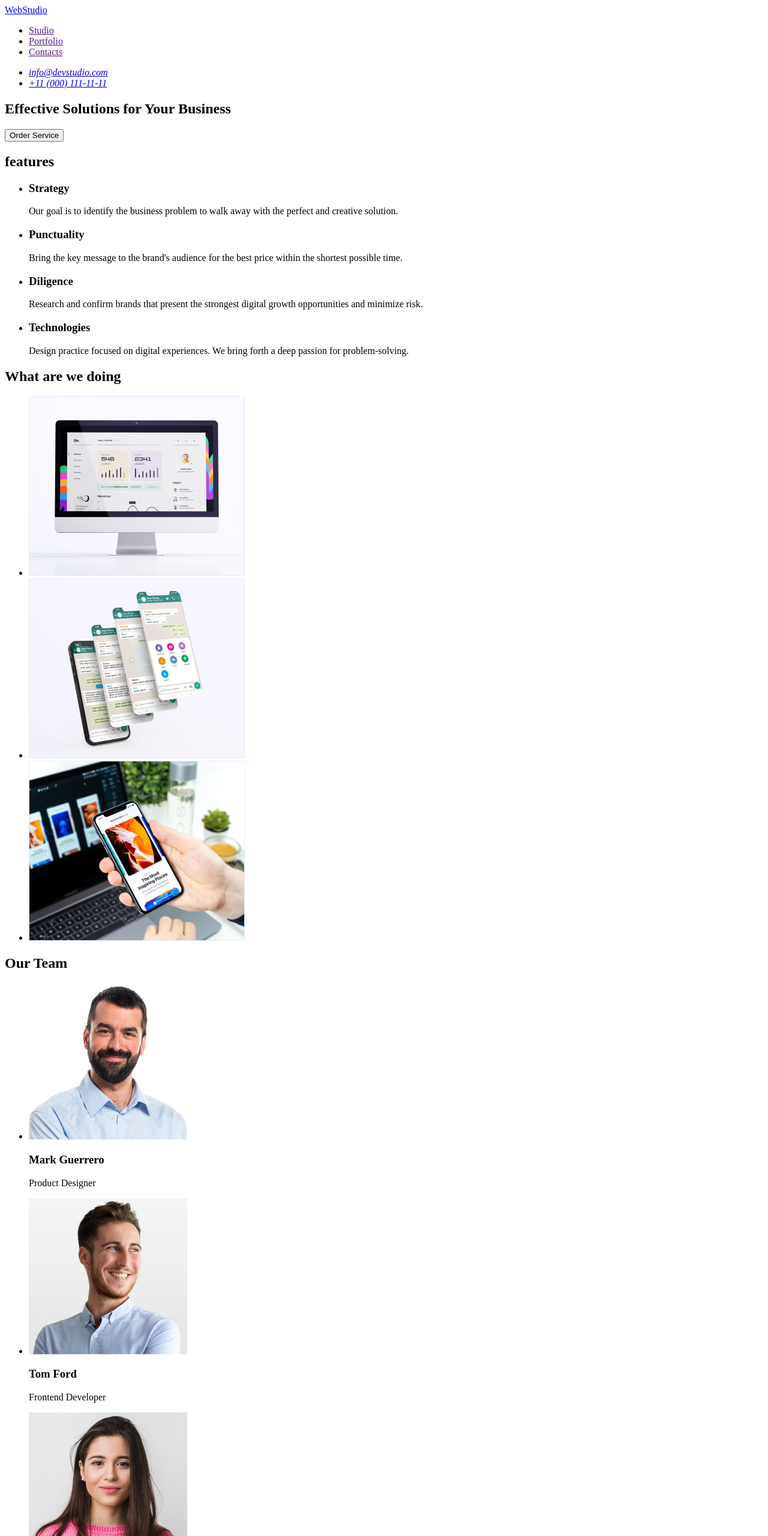
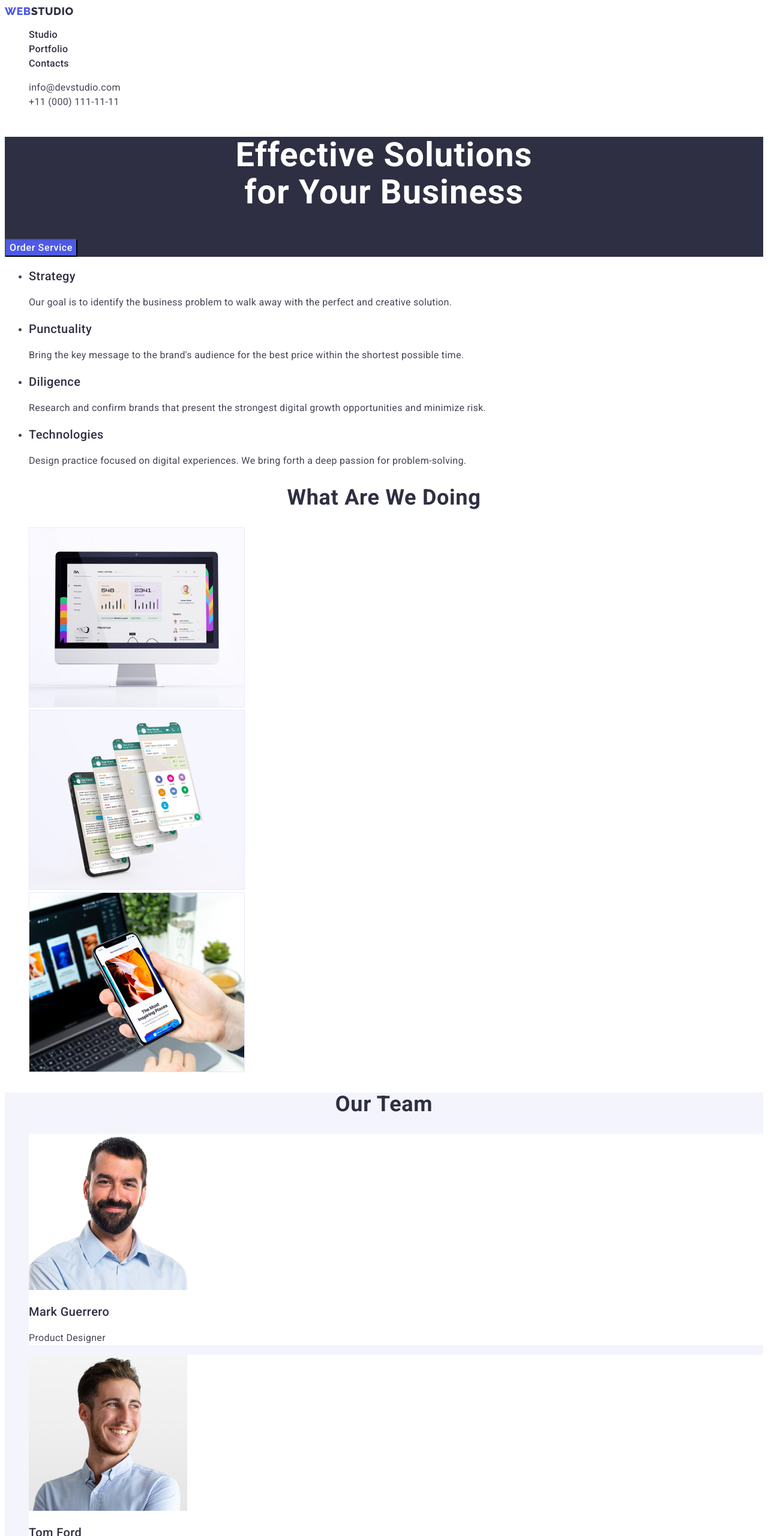
Before and after one commit to mariiapelypyshyn/goit-markup-hw-02, a plain HTML site: page index.html in a window 1280 px wide. Shown: the top 2560 px of the page at 60% size. Drawn offline with Linux system fonts and the light colour scheme.

Commit message:
adds portfolio markup and design

```diff
--- /dev/null
+++ b/css/styles.css
@@ -0,0 +1,199 @@
+:root {
+  --main-font-family: 'Roboto', sans-serif;
+  --secondary-font-family: 'Raleway', sans-serif;
+  --primary-text-color: #434455;
+  --secondary-text-color: #2e2f42;
+  --accent-color: #4d5ae5;
+  --hover-focus-color: #404bbf;
+  --text-color-theme-dark: #f4f4fd;
+  --background-color-light: #f4f4fd;
+  --background-color-dark: #2e2f42;
+}
+
+.list {
+  list-style: none;
+}
+
+.link {
+  text-decoration: none;
+}
+
+button {
+  font-family: inherit;
+  cursor: pointer;
+}
+
+body {
+  font-family: var(--main-font-family);
+  color: var(--primary-text-color);
+}
+
+/* Header */
+.logo,
+.part-logo {
+  font-family: var(--secondary-font-family);
+  color: var(--secondary-text-color);
+  font-weight: 800;
+  font-size: 18px;
+  line-height: 1.2;
+  letter-spacing: 0.03em;
+  text-transform: uppercase;
+}
+.part-logo {
+  color: var(--accent-color);
+}
+.menu-link {
+  font-weight: 500;
+  font-size: 16px;
+  line-height: 1.5;
+  letter-spacing: 0.02em;
+  color: var(--secondary-text-color);
+}
+.menu-link:hover,
+.menu-link:focus {
+  color: var(--hover-focus-color);
+}
+.contact-information-link:hover,
+.contact-information-link:focus {
+  color: var(--hover-focus-color);
+}
+.contact-information-link {
+  font-style: normal;
+  font-size: 16px;
+  line-height: 1.5;
+  letter-spacing: 0.02em;
+  color: var(--primary-text-color);
+}
+.current:hover,
+.current:focus {
+  color: var(--hover-focus-color);
+}
+/* Hero section */
+.hero-title {
+  font-weight: 700;
+  font-size: 56px;
+  line-height: 1.1;
+  text-align: center;
+  letter-spacing: 0.02em;
+  color: #ffffff;
+}
+.hero {
+  background-color: var(--background-color-dark);
+}
+
+.btn-order {
+  font-family: inherit;
+  font-weight: 500;
+  font-size: 16px;
+  line-height: 1.5;
+  align-items: center;
+  letter-spacing: 0.04em;
+  color: #ffffff;
+  background: var(--accent-color);
+}
+.btn-order:hover,
+.btn-order:focus {
+  background-color: var(--hover-focus-color);
+}
+
+/* Feautures section */
+.feautures-tittle {
+  font-weight: 500;
+  font-size: 20px;
+  line-height: 1.2;
+  letter-spacing: 0.02em;
+  color: var(--secondary-text-color);
+}
+.feautures-text {
+  font-size: 16px;
+  line-height: 1.5;
+  letter-spacing: 0.02em;
+}
+/* Activity */
+.activity-tittle,
+.team-tittle {
+  font-weight: 700;
+  font-size: 36px;
+  line-height: 1.1;
+  text-align: center;
+  letter-spacing: 0.02em;
+  text-transform: capitalize;
+  color: var(--secondary-text-color);
+}
+/* Our Team */
+.team-member {
+  font-weight: 500;
+  font-size: 20px;
+  line-height: 1.2;
+  letter-spacing: 0.02em;
+  color: var(--secondary-text-color);
+}
+.team-member-position {
+  font-size: 16px;
+  line-height: 1.5;
+  letter-spacing: 0.02em;
+}
+.team {
+  background-color: var(--background-color-light);
+}
+.team-item {
+  background-color: #ffffff;
+}
+/* Footer */
+.footer {
+  background-color: var(--background-color-dark);
+}
+.footer-text {
+  font-size: 16px;
+  line-height: 1.5;
+  letter-spacing: 0.02em;
+  color: var(--text-color-theme-dark);
+}
+.footer-logo,
+.footer-part-logo {
+  font-family: var(--secondary-font-family);
+  color: var(--text-color-theme-dark);
+  font-weight: 800;
+  font-size: 18px;
+  line-height: 1.2;
+  letter-spacing: 0.03em;
+  text-transform: uppercase;
+}
+.footer-part-logo {
+  color: var(--accent-color);
+}
+
+/* Portfolio */
+.btn-filter {
+  font-family: inherit;
+  font-weight: 500;
+  font-size: 16px;
+  line-height: 1.5;
+  align-items: center;
+  text-align: center;
+  letter-spacing: 0.04em;
+  color: var(--accent-color);
+  background-color: var(--background-color-light);
+}
+.btn-filter:hover,
+.btn-filter:focus {
+  color: #ffffff;
+  background-color: var(--hover-focus-color);
+}
+/* Projects */
+.projects-tittle {
+  font-weight: 500;
+  font-size: 20px;
+  line-height: 1.2;
+  letter-spacing: 0.02em;
+  color: var(--secondary-text-color);
+}
+.projects-filter {
+  font-size: 16px;
+  line-height: 1.5;
+  letter-spacing: 0.02em;
+  color: var(--primary-text-color);
+}
+.projects-item {
+  background-color: #ffffff;
+}
--- a/index.html
+++ b/index.html
@@ -4,86 +4,113 @@
     <meta charset="UTF-8" />
     <meta http-equiv="X-UA-Compatible" content="IE=edge" />
     <meta name="viewport" content="width=device-width, initial-scale=1.0" />
-    <title>WebStudio</title>
+    <title>Main Page</title>
+    <link rel="preconnect" href="https://fonts.googleapis.com" />
+    <link rel="preconnect" href="https://fonts.gstatic.com" crossorigin />
+    <link
+      href="https://fonts.googleapis.com/css2?family=Raleway:wght@800&family=Roboto:wght@400;500;700;900&display=swap"
+      rel="stylesheet"
+    />
+    <link rel="stylesheet" href="./css/styles.css" />
   </head>
   <body>
-    <header>
-      <nav>
-        <a href="./index.html">WebStudio</a>
-        <ul>
-          <li><a href="">Studio</a></li>
-          <li><a href="">Portfolio</a></li>
-          <li><a href="">Contacts</a></li>
+    <header class="page-header">
+      <nav class="nav-header">
+        <a class="logo link" href="./index.html"
+          ><span class="part-logo">Web</span>Studio</a
+        >
+        <ul class="menu list">
+          <li class="menu-item">
+            <a class="menu-link link" href="./index.html">Studio</a>
+          </li>
+          <li>
+            <a class="menu-link link" href="./portfolio.html">Portfolio</a>
+          </li>
+          <li class="menu-item">
+            <a class="menu-link link" href="">Contacts</a>
+          </li>
         </ul>
       </nav>
-      <address>
-        <ul>
-          <li>
-            <a href="mailto:info@devstudio.com">info@devstudio.com</a>
+      <address class="contacts">
+        <ul class="contact-information list">
+          <li class="contact-information-item">
+            <a
+              class="contact-information-link link"
+              href="mailto:info@devstudio.com"
+              >info@devstudio.com</a
+            >
           </li>
-          <li>
-            <a href="tel:+110001111111">+11 (000) 111-11-11</a>
+          <li class="contact-information-item">
+            <a class="contact-information-link link" href="tel:+110001111111"
+              >+11 (000) 111-11-11</a
+            >
           </li>
         </ul>
       </address>
     </header>
     <main>
-      <section>
-        <h1>Effective Solutions for Your Business</h1>
-        <button type="button">Order Service</button>
+      <section class="hero">
+        <h1 class="hero-title">
+          Effective Solutions<br />
+          for Your Business
+        </h1>
+        <button class="btn-order" type="button">Order Service</button>
       </section>
-      <section>
-        <h2>features</h2>
-        <ul>
-          <li>
-            <h3>Strategy</h3>
-            <p>
+      <section class="feautures">
+        <h2 hidden>Features</h2>
+        <ul class="feautures-list">
+          <li class="feautures-item">
+            <h3 class="feautures-tittle">Strategy</h3>
+            <p class="feautures-text">
               Our goal is to identify the business problem to walk away with the
               perfect and creative solution.
             </p>
           </li>
-          <li>
-            <h3>Punctuality</h3>
-            <p>
+          <li class="feautures-item">
+            <h3 class="feautures-tittle">Punctuality</h3>
+            <p class="feautures-text">
               Bring the key message to the brand's audience for the best price
               within the shortest possible time.
             </p>
           </li>
-          <li>
-            <h3>Diligence</h3>
-            <p>
+          <li class="feautures-item">
+            <h3 class="feautures-tittle">Diligence</h3>
+            <p class="feautures-text">
               Research and confirm brands that present the strongest digital
               growth opportunities and minimize risk.
             </p>
           </li>
-          <li>
-            <h3>Technologies</h3>
-            <p>
+          <li class="feautures-item">
+            <h3 class="feautures-tittle">Technologies</h3>
+            <p class="feautures-text">
               Design practice focused on digital experiences. We bring forth a
               deep passion for problem-solving.
             </p>
           </li>
         </ul>
       </section>
-      <section>
-        <h2>What are we doing</h2>
-        <ul>
-          <li>
+      <section class="activity">
+        <h2 class="activity-tittle">What are we doing</h2>
+        <ul class="activity-list list">
+          <li class="activity-item">
             <img
+              class="activity-img"
               src="./images/rectangle71.jpg"
               alt="Gray monobloc"
               width="360"
             />
           </li>
-          <li>
+          <li class="activity-item">
             <img
+              class="activity-img"
               src="./images/rectangle711.jpg"
               alt="Phone mockup"
               width="360"
             />
           </li>
-          <li>
+          <li class="activity-item">
             <img
+              class="activity-img"
               src="./images/rectangle712.jpg"
               alt="Apple phone in hand"
               width="360"
@@ -91,35 +118,57 @@
           </li>
         </ul>
       </section>
-      <section>
-        <h2>Our Team</h2>
-        <ul>
-          <li>
-            <img src="./images/img.jpg" alt="Mark Guerrero" width="264" />
-            <h3>Mark Guerrero</h3>
-            <p>Product Designer</p>
+      <section class="team">
+        <h2 class="team-tittle">Our Team</h2>
+        <ul class="team-list list">
+          <li class="team-item">
+            <img
+              class="team-img"
+              src="./images/img.jpg"
+              alt="Mark Guerrero"
+              width="264"
+            />
+            <h3 class="team-member">Mark Guerrero</h3>
+            <p class="team-member-position">Product Designer</p>
           </li>
-          <li>
-            <img src="./images/img1.jpg" alt="Tom Ford" width="264" />
-            <h3>Tom Ford</h3>
-            <p>Frontend Developer</p>
+          <li class="team-item">
+            <img
+              class="team-img"
+              src="./images/img1.jpg"
+              alt="Tom Ford"
+              width="264"
+            />
+            <h3 class="team-member">Tom Ford</h3>
+            <p class="team-member-position">Frontend Developer</p>
           </li>
-          <li>
-            <img src="./images/img2.jpg" alt="Camila Garcia" width="264" />
-            <h3>Camila Garcia</h3>
-            <p>Marketing</p>
+          <li class="team-item">
+            <img
+              class="team-img"
+              src="./images/img2.jpg"
+              alt="Camila Garcia"
+              width="264"
+            />
+            <h3 class="team-member">Camila Garcia</h3>
+            <p class="team-member-position">Marketing</p>
           </li>
-          <li>
-            <img src="./images/img3.jpg" alt="Daniel Wilson" width="264" />
-            <h3>Daniel Wilson</h3>
-            <p>UI Designer</p>
+          <li class="team-item">
+            <img
+              class="team-img"
+              src="./images/img3.jpg"
+              alt="Daniel Wilson"
+              width="264"
+            />
+            <h3 class="team-member">Daniel Wilson</h3>
+            <p class="team-member-position">UI Designer</p>
           </li>
         </ul>
       </section>
     </main>
-    <footer>
-      <a href="./index.html">WebStudio</a>
-      <p>
+    <footer class="footer">
+      <a class="footer-logo link" href="./index.html"
+        ><span class="footer-part-logo">Web</span>Studio</a
+      >
+      <p class="footer-text">
         Increase the flow of customers and sales for your business with digital
         marketing & growth solutions.
       </p>
```
Also changed, not shown: portfolio.html (added, +210 -0 lines), images/portfolio/img.jpg (added), images/portfolio/img1.jpg (added), images/portfolio/img2.jpg (added), images/portfolio/img3.jpg (added), images/portfolio/img4.jpg (added), images/portfolio/img5.jpg (added), images/portfolio/img6.jpg (added), images/portfolio/img7.jpg (added), images/portfolio/img8.jpg (added).
